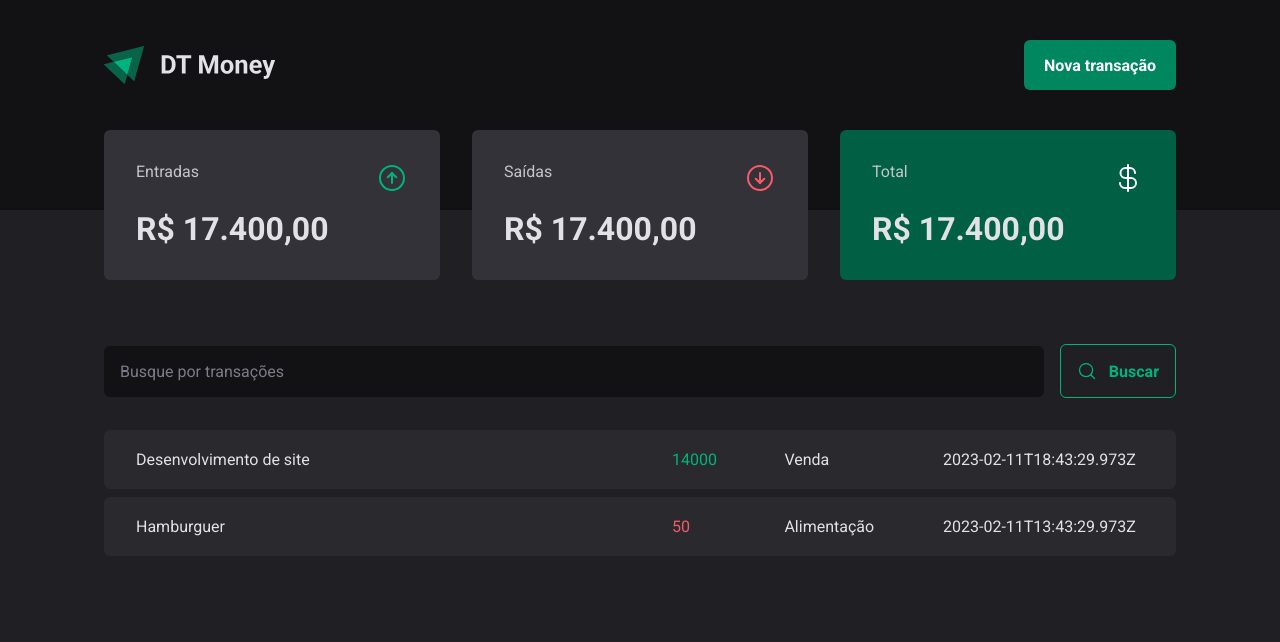
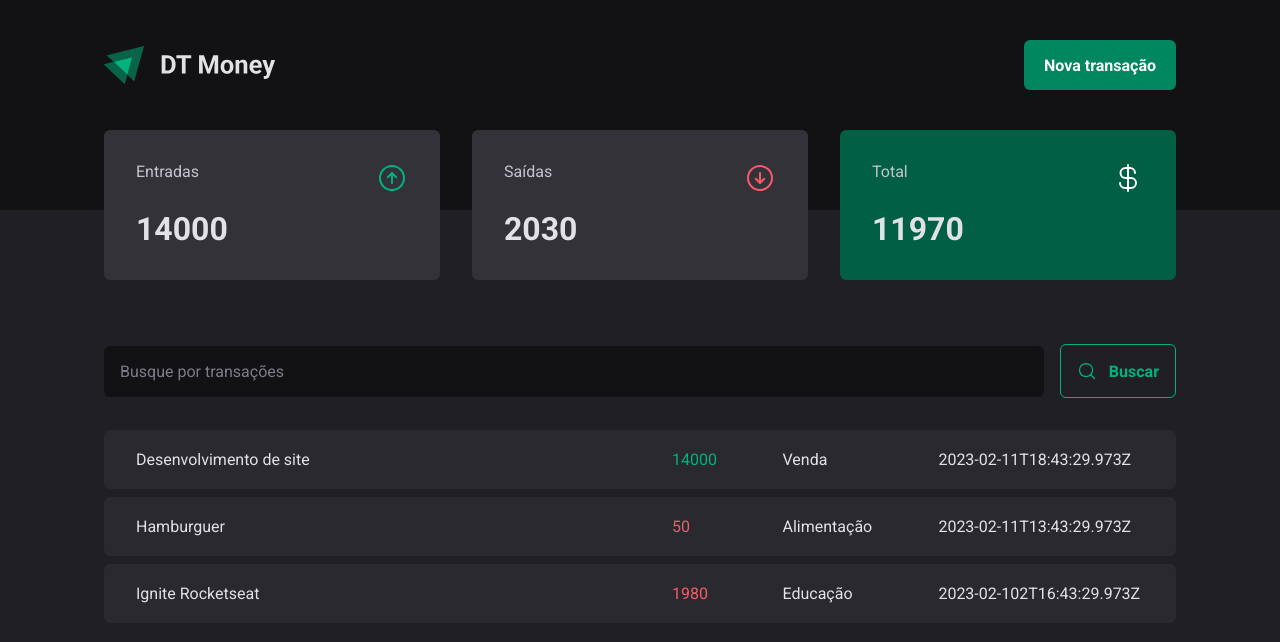
Before and after one commit to glaubermatos/dt-money, a React (Vite) app: page / in a window 1280 px wide. Shown: the top 642 px of the page. Built offline with nearby package versions, Linux system fonts and the light colour scheme; data requests are answered from the project's data file.

Commit message:
Conexão com a API - Calculando resumo de transações

```diff
--- a/server.json
+++ b/server.json
@@ -15,6 +15,14 @@
             "category": "Alimentação",
             "price": 50,
             "createdAt": "2023-02-11T13:43:29.973Z"
+        },
+        {
+            "id": 3,
+            "description": "Ignite Rocketseat",
+            "type": "outcome",
+            "category": "Educação",
+            "price": 1980,
+            "createdAt": "2023-02-102T16:43:29.973Z"
         }
     ]
 }
--- a/src/components/Summary/index.tsx
+++ b/src/components/Summary/index.tsx
@@ -5,6 +5,24 @@
 
 export function Summary() {
     const { transactions } = useContext(TransactionsContext)
+
+    const summary = transactions.reduce((accumulate, transaction) => {
+        if (transaction.type === 'income') {
+            accumulate.income += transaction.price
+            accumulate.total += transaction.price
+        } else {
+            accumulate.outcome += transaction.price
+            accumulate.total -= transaction.price
+        }
+
+        return accumulate
+    }, {
+        income: 0,
+        outcome: 0,
+        total:0
+    })
+
+    console.log(summary)
 
     return (
         <SummaryContainer>
@@ -14,7 +32,7 @@
                     <ArrowCircleUp size={32} color="#00b37e" />
                 </header>
 
-                <strong>R$ 17.400,00</strong>
+                <strong>{summary.income}</strong>
             </SummaryCard>
 
             <SummaryCard>
@@ -23,7 +41,7 @@
                     <ArrowCircleDown size={32} color="#f75a68" />
                 </header>
 
-                <strong>R$ 17.400,00</strong>
+                <strong>{summary.outcome}</strong>
             </SummaryCard>
 
             <SummaryCard variant="green">
@@ -32,7 +50,7 @@
                     <CurrencyDollar size={32} color="#fff" />
                 </header>
 
-                <strong>R$ 17.400,00</strong>
+                <strong>{summary.total}</strong>
             </SummaryCard>
         </SummaryContainer>
     )
```
